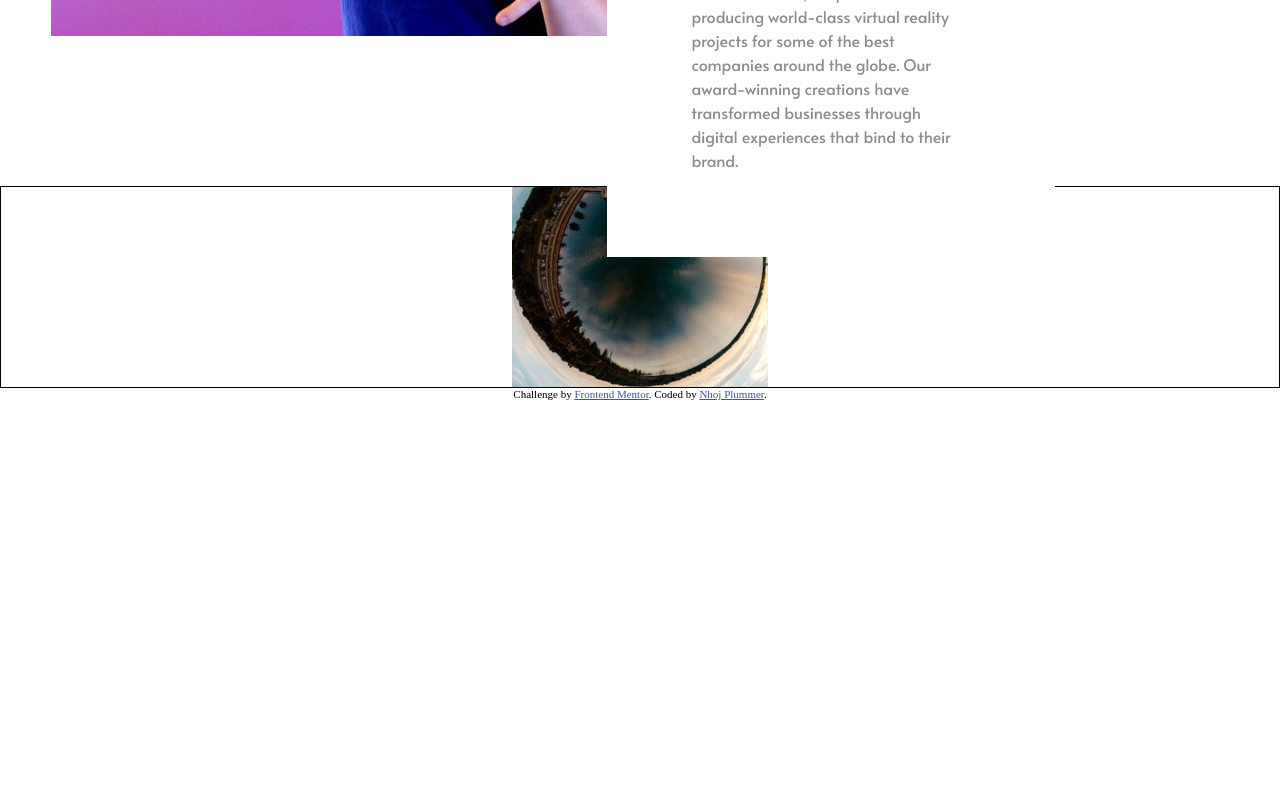
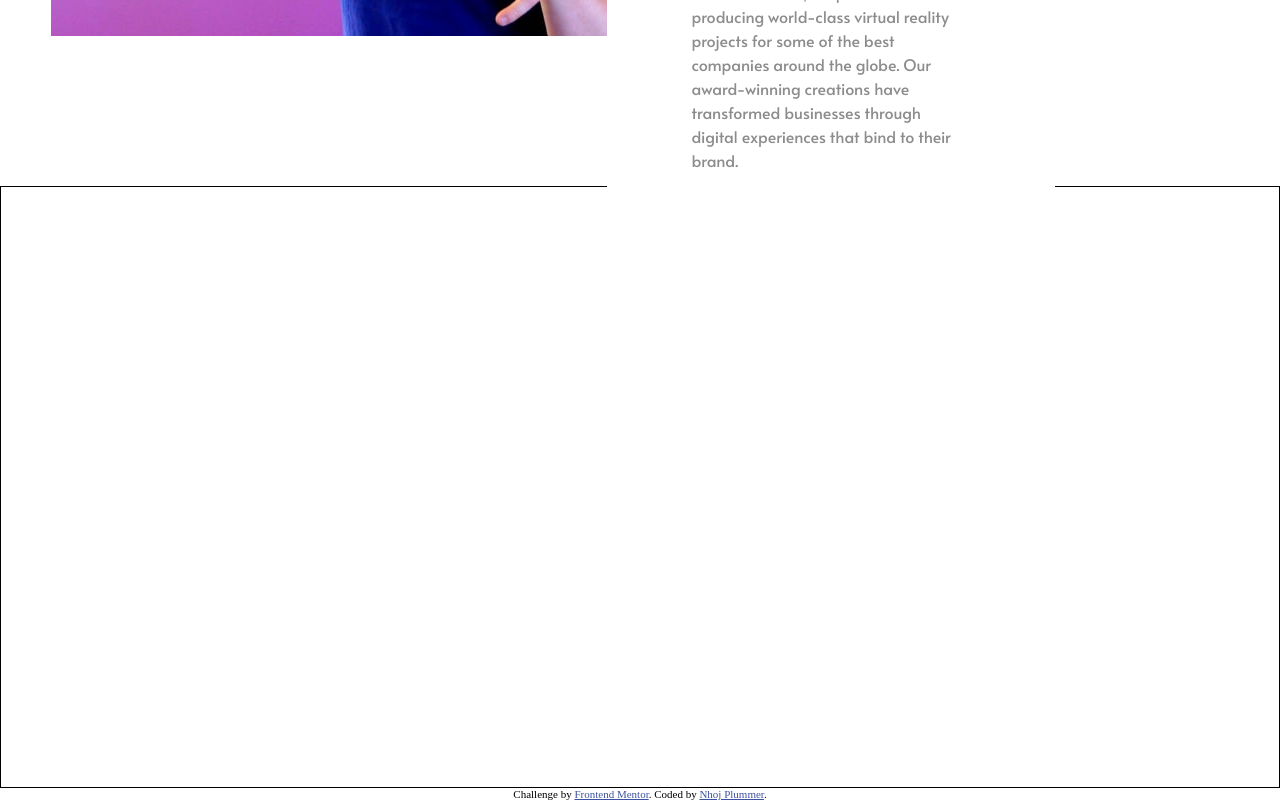
Before and after one commit to Nhoj-Plummer/loopstudio-landing-page, a React (Create React App) app: page / in a window 1280 px wide. Shown: the part 1480-2280 px from the top of the page. Before the commit the page ends 1880 px from the top, so only its background shows below. Built offline with nearby package versions, Linux system fonts and the light colour scheme.

Commit message:
Testing to get background

```diff
--- a/src/components/Creation/Creation.js
+++ b/src/components/Creation/Creation.js
@@ -1,10 +1,10 @@
 import React from "react"
 import "./Creation.css"
 
-const Creation = ({image}) => {
+const Creation = ({imageStyle}) => {
   return (
     <div className="creation-container">
-      <div className="creation-image">
+      <div className="creation-image" style={imageStyle}>
         <div className="creation-text"></div>
       </div>
     </div>
--- a/src/containers/Section2/Section2.js
+++ b/src/containers/Section2/Section2.js
@@ -30,9 +30,11 @@ function useWindowDimensions() {
 const Section2 = () => {
   const {width} = useWindowDimensions()
 
+  const graphicStyle1 = {height: "600px", background: "url('')"}
+
   return (
     <div className="section2-container">
-      <Creation />
+      <Creation imageStyle={graphicStyle1} />
     </div>
   )
 }
```
